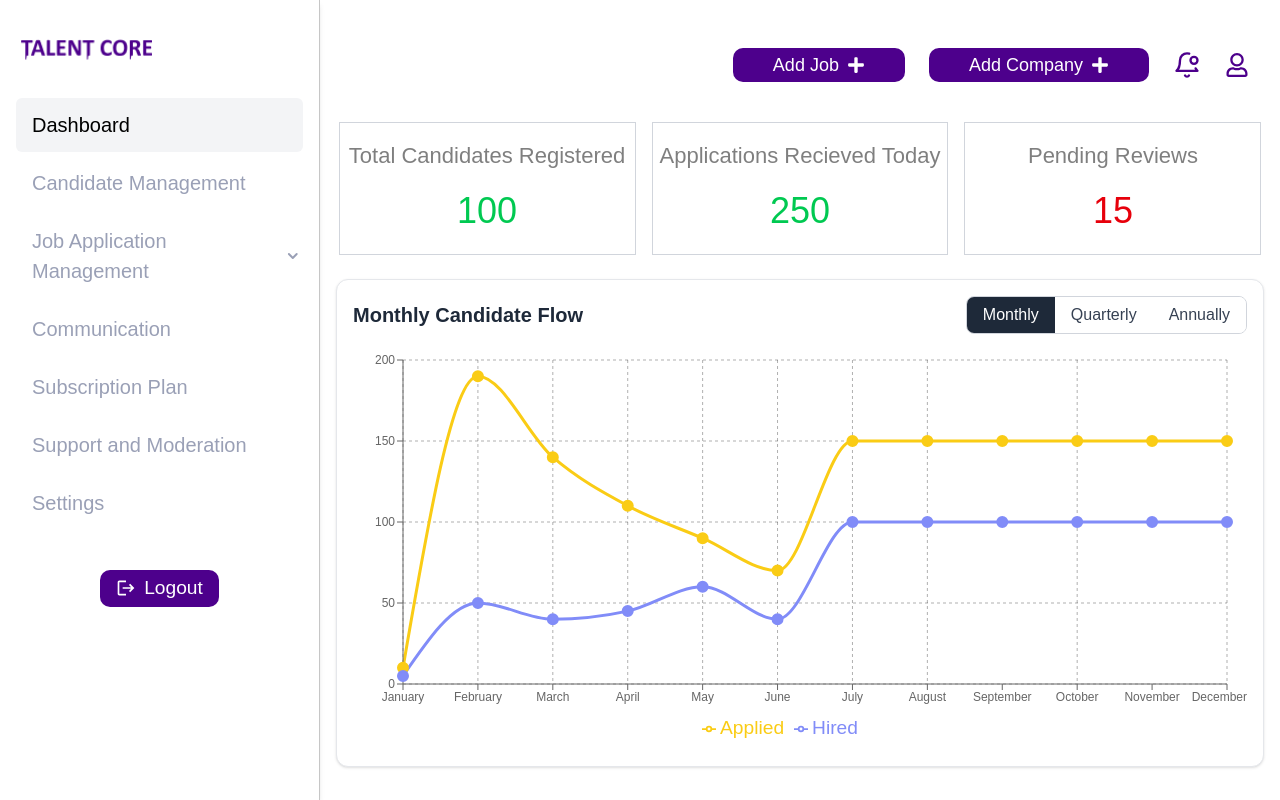
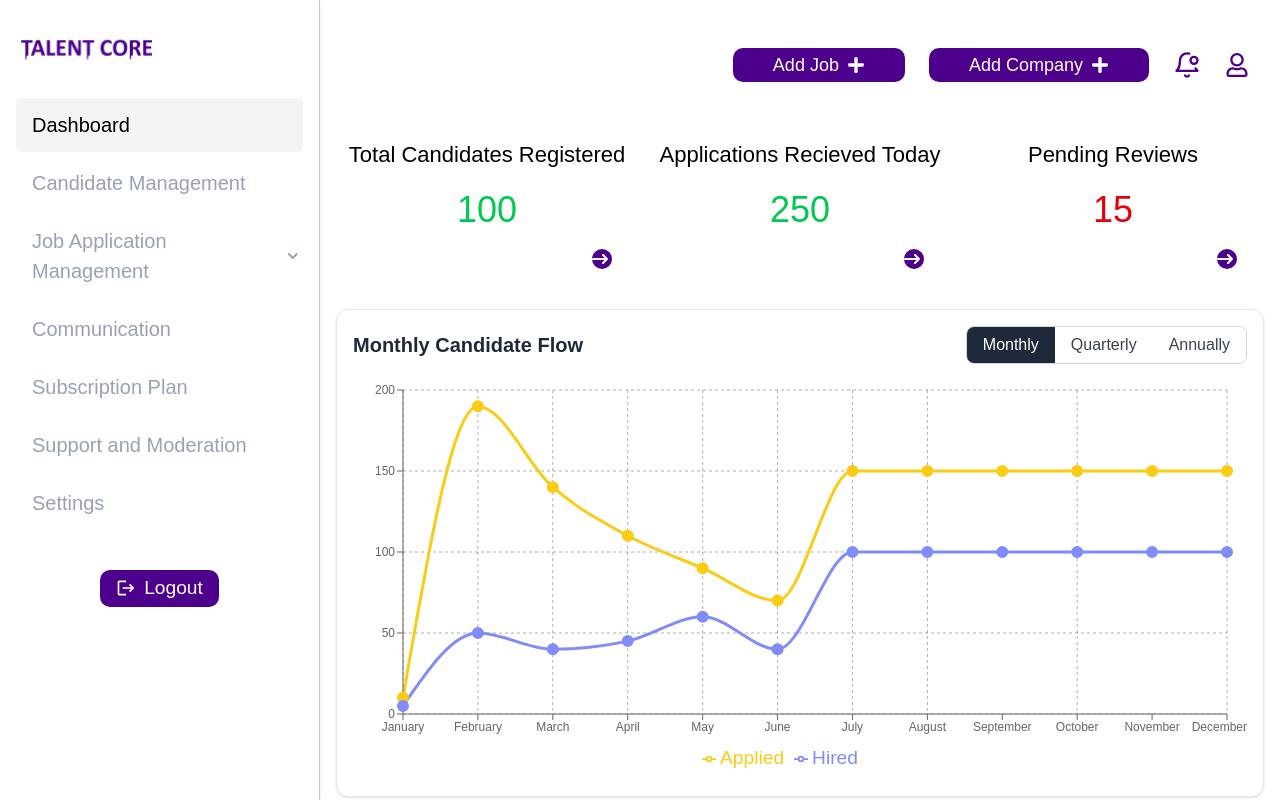
Before and after one commit to MibinThomas/talentcore-admin, a Next.js app: page /dashboard in a window 1280 px wide. Built offline with nearby package versions, Linux system fonts and the light colour scheme; a web font is replaced by a local one.

Commit message:
icons fixed and updated

```diff
--- a/src/app/page.js
+++ /dev/null
@@ -1,8 +0,0 @@
-
-export default function Home() {
-  return (
-    <>
-    Talentcore Admin Panel
-    </>
-  );
-}
--- a/src/components/dashboard/Dashboard.jsx
+++ b/src/components/dashboard/Dashboard.jsx
@@ -1,5 +1,5 @@
 "use client";
-import React, { use } from "react";
+import React from "react";
 import Header from "./Header";
 import StatsOverview from "./StatsOverview";
 import CandidateFlowChart from "./CandidateFlowChart";
--- a/src/components/dashboard/StatsOverview.jsx
+++ b/src/components/dashboard/StatsOverview.jsx
@@ -1,5 +1,6 @@
+"use client";
 import React from "react";
-
+import { FaArrowRightLong } from "react-icons/fa6";
 function StatsOverview() {
   const stats = [
     {
@@ -24,14 +25,26 @@ function StatsOverview() {
         {stats.map((stat, index) => (
           <div
             key={index}
-            className="md:w-[32%] w-full border border-gray-300 flex items-center justify-center flex-col gap-3 py-4"
+            className="md:w-[32%] w-full flex items-center justify-center flex-col gap-3 py-4"
           >
-            <span className="text-black/50 font-normal text-[22px]">
+            <span className="text-black font-normal text-[22px]">
               {stat?.title}
             </span>
-            <span className={`${stat?.id === 3 ? "text-red-600" : "text-[#00C951] "} text-[36px] font-medium`}>
+            <span
+              className={`${
+                stat?.id === 3 ? "text-red-600" : "text-[#00C951] "
+              } text-[36px] font-medium`}
+            >
               {stat?.count}
             </span>
+            <div className="w-full flex items-center justify-end">
+              <button className="w-max me-6">
+                <FaArrowRightLong
+                  size={20}
+                  className="bg-primary text-white rounded-full pe-1"
+                />
+              </button>
+            </div>
           </div>
         ))}
       </div>
```
